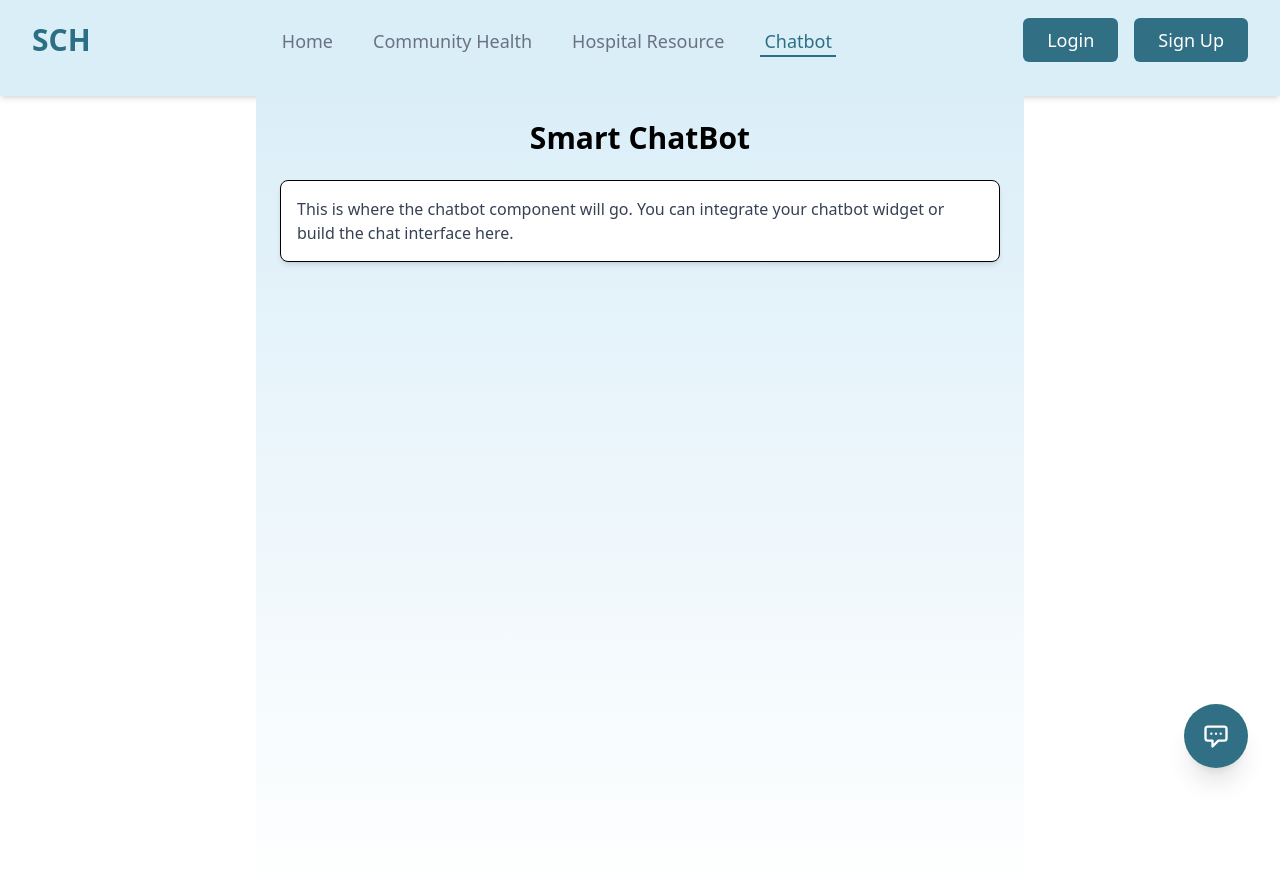
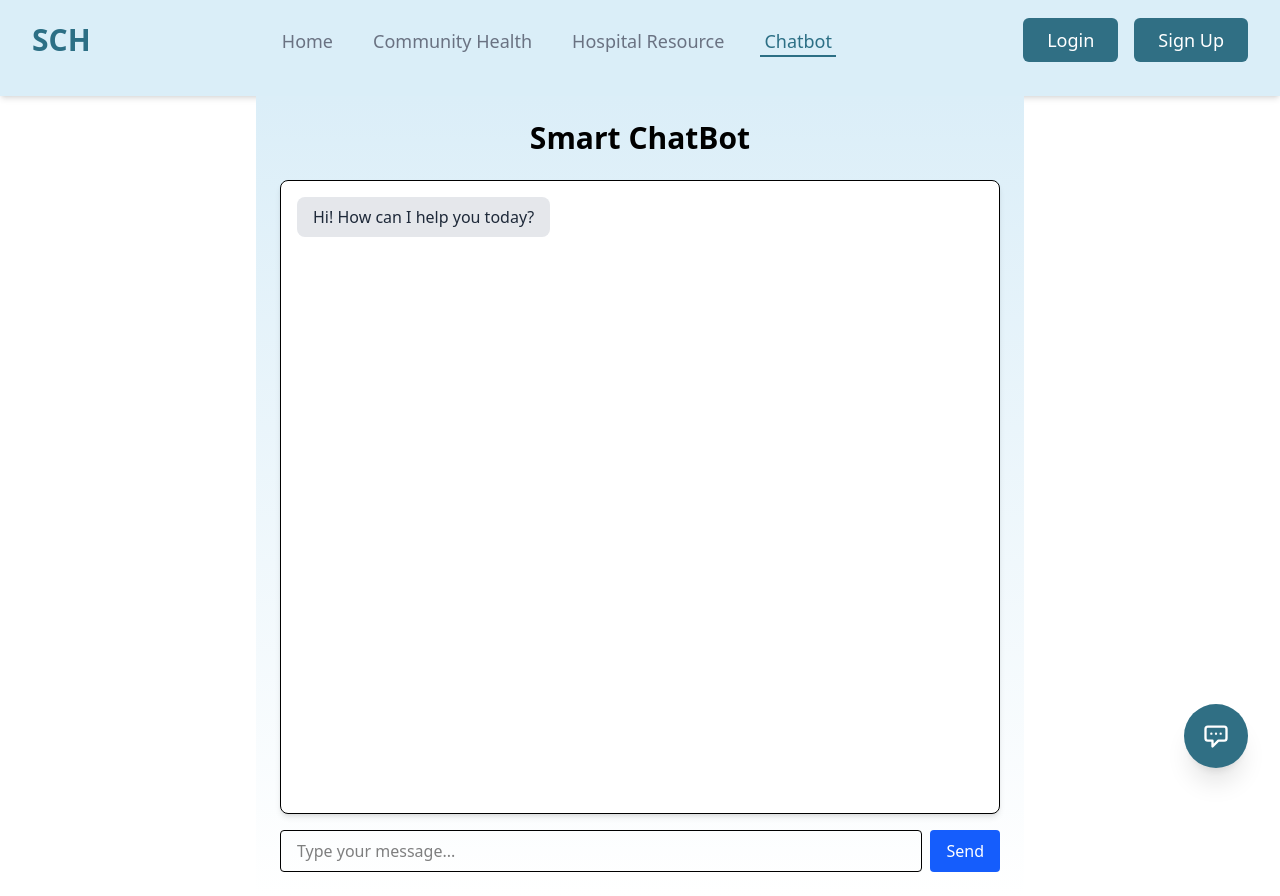
Before and after one commit to ewa-edun/Smart-Community-Hospital, a React (Vite) app in the folder frontend/: page /chatbot in a window 1280 px wide. Built offline with nearby package versions, Linux system fonts and the light colour scheme; no server answers.

Commit message:
gemini chatbot working

```diff
--- a/frontend/src/config/gemini.js
+++ b/frontend/src/config/gemini.js
@@ -10,12 +10,16 @@ if (!API_KEY) {
 
 // Initialize the generative AI model
 const genAI = new GoogleGenerativeAI(API_KEY);
+const model = genAI.getGenerativeModel({ model: "gemini-1.5-flash" });
 
-// Export model instance for use elsewhere
-export const getChatModel = async () => {
-  const model = genAI.getGenerativeModel({ model: "gemini-pro" });
-  const chat = model.startChat({
-    history: [], // you can optionally add conversation history here
-  });
-  return chat;
-};
+let chatSession = null;
+
+export async function askGemini(message) {
+  // Start a chat session if not already started
+  if (!chatSession) {
+    chatSession = await model.startChat({ history: [] });
+  }
+  // Send the message and get the response
+  const result = await chatSession.sendMessage(message);
+  return result.response.text();
+}
--- a/frontend/src/pages/ChatbotPage.jsx
+++ b/frontend/src/pages/ChatbotPage.jsx
@@ -1,15 +1,78 @@
-import React from "react";
+import React, { useState, useRef, useEffect } from "react";
+import { askGemini } from "../config/gemini";
 
 const ChatbotPage = () => {
+  const [messages, setMessages] = useState([
+    { sender: "bot", text: "Hi! How can I help you today?" }
+  ]);
+  const [input, setInput] = useState("");
+  const [loading, setLoading] = useState(false);
+  const messagesEndRef = useRef(null);
+
+  useEffect(() => {
+    messagesEndRef.current?.scrollIntoView({ behavior: "smooth" });
+  }, [messages]);
+
+  const handleSend = async (e) => {
+    e.preventDefault();
+    if (!input.trim()) return;
+    const userMessage = { sender: "user", text: input };
+    setMessages((prev) => [...prev, userMessage]);
+    setInput("");
+    setLoading(true);
+    try {
+      const reply = await askGemini(input);
+      setMessages((prev) => [...prev, { sender: "bot", text: reply }]);
+    } catch {
+      setMessages((prev) => [
+        ...prev,
+        { sender: "bot", text: "Sorry, I couldn't get a response." }
+      ]);
+    }
+    setLoading(false);
+  };
+
   return (
-    <div className="min-h-screen bg-gradient-to-b from-[#DBEEF8] to-[#FFFFFF] p-6 max-w-3xl mx-auto">
+    <div className="min-h-screen bg-gradient-to-b from-[#DBEEF8] to-[#FFFFFF] p-6 max-w-3xl mx-auto flex flex-col">
       <h1 className="text-3xl font-bold mb-6 text-center">Smart ChatBot</h1>
-      <div className="border rounded-lg p-4 shadow-md bg-white">
-        {/* Placeholder for the actual chatbot UI */}
-        <p className="text-gray-700">
-          This is where the chatbot component will go. You can integrate your chatbot widget or build the chat interface here.
-        </p>
+      <div className="flex-1 border rounded-lg p-4 shadow-md bg-white mb-4 overflow-y-auto" style={{ minHeight: 400 }}>
+        {messages.map((msg, idx) => (
+          <div key={idx} className={`mb-2 flex ${msg.sender === "user" ? "justify-end" : "justify-start"}`}>
+            <div className={`px-4 py-2 rounded-lg max-w-xs ${msg.sender === "user" ? "bg-blue-500 text-white" : "bg-gray-200 text-gray-800"}`}>
+              {msg.text}
+            </div>
+          </div>
+        ))}
+        {loading && (
+          <div className="flex justify-start mb-2">
+            <div className="px-4 py-2 rounded-lg bg-gray-200 text-gray-800 flex items-center">
+              <svg className="animate-spin h-5 w-5 mr-2 text-blue-500" viewBox="0 0 24 24">
+                <circle className="opacity-25" cx="12" cy="12" r="10" stroke="currentColor" strokeWidth="4" fill="none"/>
+                <path className="opacity-75" fill="currentColor" d="M4 12a8 8 0 018-8v8z"/>
+              </svg>
+              Thinking...
+            </div>
+          </div>
+        )}
+        <div ref={messagesEndRef} />
       </div>
+      <form onSubmit={handleSend} className="flex gap-2">
+        <input
+          type="text"
+          className="flex-1 px-4 py-2 border rounded focus:outline-none"
+          placeholder="Type your message..."
+          value={input}
+          onChange={e => setInput(e.target.value)}
+          disabled={loading}
+        />
+        <button
+          type="submit"
+          className="bg-blue-600 text-white px-4 py-2 rounded hover:bg-blue-700"
+          disabled={loading || !input.trim()}
+        >
+          Send
+        </button>
+      </form>
     </div>
   );
 };
```
